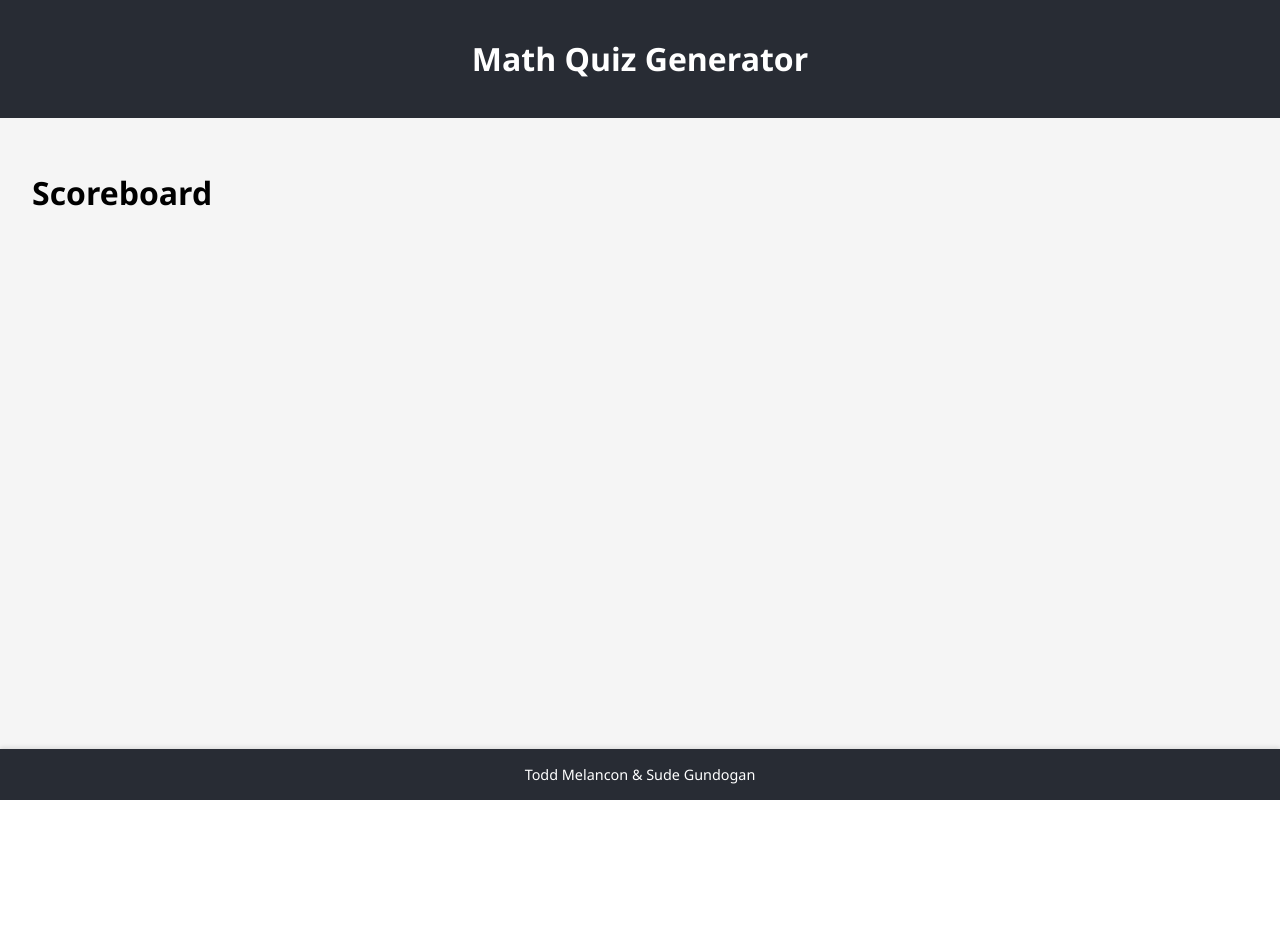
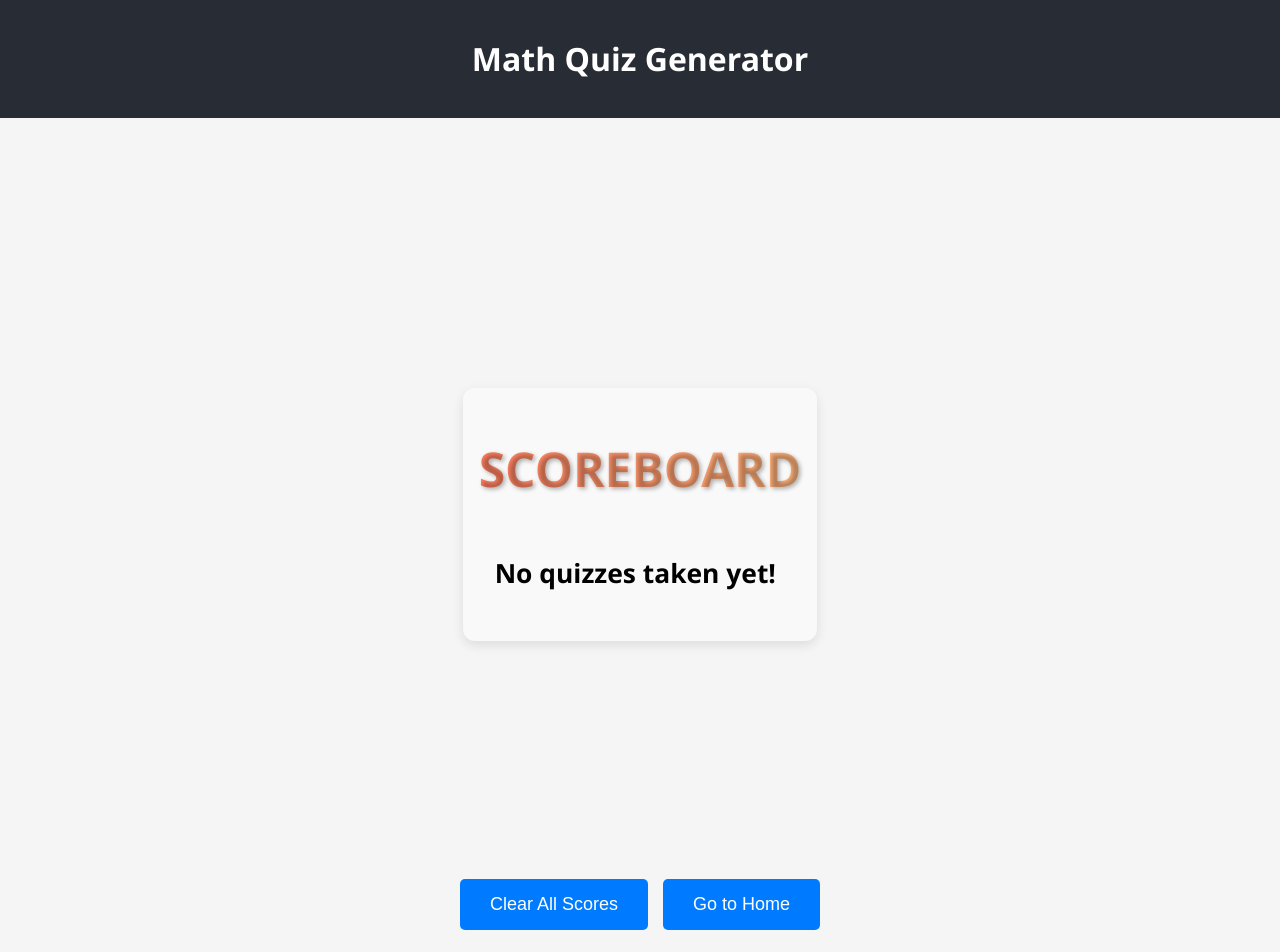
Before and after one commit to ToddJMel/MathQuizGenerator, an Angular app: page /scoreboard in a window 1280 px wide. Shown: the top 952 px of the page. Before the commit the page ends 800 px from the top, so only its background shows below. Built offline with nearby package versions, Linux system fonts and the light colour scheme.

Commit message:
Finished full functionality for Scoreboard component. Updated Comments throughout. Changed Math function to round using normal logic and use two decimal place accuracy. Updated Rules Dialog accordingly.

```diff
--- a/src/app/app.routes.ts
+++ b/src/app/app.routes.ts
@@ -4,7 +4,7 @@ import { QuizComponent } from './quiz/quiz.component';
 import { ScoreboardComponent } from './scoreboard/scoreboard.component';
 
 export const routes: Routes = [
-    { path: '', component: HomePageComponent }, // Default route
-    { path: 'quiz/:difficulty', component: QuizComponent }, // Route with difficulty as a parameter
-    { path: 'scoreboard', component: ScoreboardComponent } // Scoreboard route
+    { path: '', component: HomePageComponent }, //Default route
+    { path: 'quiz/:difficulty', component: QuizComponent }, //Route with difficulty as a parameter
+    { path: 'scoreboard', component: ScoreboardComponent } //Scoreboard route
   ];
--- a/src/app/rules-dialog/rules-dialog.component.html
+++ b/src/app/rules-dialog/rules-dialog.component.html
@@ -2,8 +2,8 @@
 <h2>Quiz Rules</h2>
 </div>
 <ul>
-  <li>Answer inputs are whole numbers only. All decimals are rounded down.</li>
-  <li>If you answer three questions incorrectly, the quiz will automatically end and save your current score. They do not need to be in a row.</li>
+  <li>Answers can be up to 2 decimal places. Rounding for the 2nd decimal position follows normal rounding rules [>= 5, round up].</li>
+  <li>If you answer three questions incorrectly, the quiz will automatically end and save your current score. <strong>They do not need to be in a row.</strong></li>
   <li>If you skip a question, you will lose one point.</li>
   <li>If you answer a question incorrectly, you do not lose a point. You just do not gain one.</li>
   <li>If you answer a question correctly, you gain one point.</li>
--- a/src/app/scoreboard/scoreboard.component.css
+++ b/src/app/scoreboard/scoreboard.component.css
@@ -0,0 +1,87 @@
+.container {
+    display: flex;
+    flex-direction: column;
+    justify-content: flex-start; /* Align elements to the top */
+    align-items: center;
+    height: 100vh; /* Full height of the viewport */
+    text-align: center;
+  }
+
+  h1 {
+    margin-bottom: 20px;
+    font-size: 48px;
+    font-weight: bold;
+    background: linear-gradient(to right, #ff7e5f, #feb47b);
+    -webkit-background-clip: text;
+    color: transparent;
+    text-shadow: 2px 2px 4px rgba(0, 0, 0, 0.3);
+    text-align: center;
+    text-transform: uppercase;
+  }
+
+.button-container {
+    display: flex;
+    flex-direction: row;
+    gap: 15px; /* Space between buttons */
+    margin-bottom: 20px; /* Add some space below buttons */
+  }
+
+  .scoreboard-button {
+    padding: 15px 30px;
+    font-size: 18px;
+    background-color: #007bff;
+    color: white;
+    border: none;
+    border-radius: 5px;
+    cursor: pointer;
+    transition: background-color 0.3s ease;
+  }
+
+  .scoreboard-button:hover {
+    background-color: #0056b3;
+  }
+
+  .scoreboard-container {
+    padding: 1rem;
+    max-width: 500px;
+    margin: auto;
+    background-color: #f9f9f9;
+    border-radius: 12px;
+    box-shadow: 0 4px 12px rgba(0,0,0,0.1);
+  }
+
+  .score-list {
+    list-style: none;
+    padding: 0;
+    margin: 0;
+  }
+
+  .score-list li {
+    display: flex;
+    justify-content: space-between;
+    padding: 0.75rem 1rem;
+    border-bottom: 1px solid #ccc;
+    font-size: 1.1rem;
+  }
+
+  .score-list li:last-child {
+    border-bottom: none;
+  }
+
+  .score-list li.latest {
+    background-color: #e0ffe0;
+    font-weight: bold;
+  }
+
+  .score-list li.previous {
+    background-color: #fff7e6;
+    font-weight: 500;
+  }
+
+  .label {
+    color: #555;
+  }
+
+  .score {
+    color: #222;
+  }
--- a/src/app/scoreboard/scoreboard.component.html
+++ b/src/app/scoreboard/scoreboard.component.html
@@ -1,6 +1,35 @@
-<div>
-    <h1>Scoreboard</h1>
+<div class="container">
+<div *ngIf="message">
+    <h2>{{message}}</h2>
+    </div>
+    <div class="scoreboard-container">
+        <h1>Scoreboard</h1>
+        <!-- If scores is empty, populate the scoreboard container with this -->
+        <ul class="score-list">
+          <li *ngIf="scores.length === 0">
+            <h2>No quizzes taken yet!</h2>
+          </li>
+<!-- Creates a list item for each quiz score in scores with last item in scores being labeled 'Latest Quiz' b/c scores are pushed to array in localStorage,
+then 'Previous Quiz', then every quiz after is just 'x Quizzes Ago' -->
+             <li
+            *ngFor="let score of scores; let i = index"
+            [class.latest]="i === scores.length - 1"
+            [class.previous]="i === scores.length - 2"
+          >
+            <span class="label">
+              {{
+                i === scores.length - 1 ? 'Latest Quiz' :
+                i === scores.length - 2 ? 'Previous Quiz' :
+                (scores.length - i) + ' Quizzes Ago'
+              }}:
+            </span>
+            <span class="score">{{ score }}</span>
+          </li>
+        </ul>
+      </div>
+
+<div class="button-container">
+    <button class="scoreboard-button" (click)="clearScores()">Clear All Scores</button>
+    <button class="scoreboard-button" [routerLink]="['/']">Go to Home</button>
 </div>
-<div *ngIf="message">
-<h2>{{message}}</h2>
 </div>
--- a/src/app/scoreboard/scoreboard.component.ts
+++ b/src/app/scoreboard/scoreboard.component.ts
@@ -1,19 +1,37 @@
 import { Component } from '@angular/core';
-import { ActivatedRoute } from '@angular/router';
+import { ActivatedRoute, Router } from '@angular/router';
 import { OnInit } from '@angular/core';
 import { CommonModule } from '@angular/common';
+import { ScoreManager } from '../services/score-manager';
+import { RouterModule } from '@angular/router';
+
 @Component({
-  imports: [CommonModule],
+  imports: [CommonModule, RouterModule],
   selector: 'app-scoreboard',
   templateUrl: './scoreboard.component.html',
   styleUrls: ['./scoreboard.component.css']
 })
 export class ScoreboardComponent implements OnInit {
   message: string = '';
+  scores: number[] = [];
 
-  constructor(private route: ActivatedRoute) {}
+  constructor(private router: Router, private route: ActivatedRoute) {}
 
   ngOnInit(): void {
     this.message = this.route.snapshot.queryParamMap.get('message') || '';
+    this.scores = ScoreManager.getInstance().getScores();
+  }
+
+  //Clear the scores from local storage and then reinitialize the Scoreboard component
+  clearScores(): void{
+    ScoreManager.getInstance().clearScores();
+    //Clears the message from the URL ('message')
+    this.router.navigate([], {
+      relativeTo: this.route,
+      queryParams: { message: null },
+      queryParamsHandling: 'merge' //Keep other existing query params
+    }).then(()=>{ //Wait for URL to be updated before reinitializing
+    this.ngOnInit();
+    });
   }
 }
--- a/src/app/services/quiz-manager.ts
+++ b/src/app/services/quiz-manager.ts
@@ -13,7 +13,7 @@ export class QuizManager {
     let operand2 = this.randomInt(1, 10);
     let operator = '+';
 
-    //Changes the available operators and number ranges for different difficulties
+    //Changes the available operators and randomly pick an index of the array of operators for different difficulties
     if (this.difficulty === 'medium') {
       operator = ['+', '-', '*'][this.randomInt(0, 2)];
     } else if (this.difficulty === 'hard') {
@@ -61,7 +61,7 @@ export class QuizManager {
       case '+': return a + b;
       case '-': return a - b;
       case '*': return a * b;
-      case '/': return Math.floor(a / b); //Keep integer
+      case '/': return Math.round((a / b) * 100) / 100; //Round half up (like normal math rounding) to two decimals
       default: return 0;
     }
   }
```
